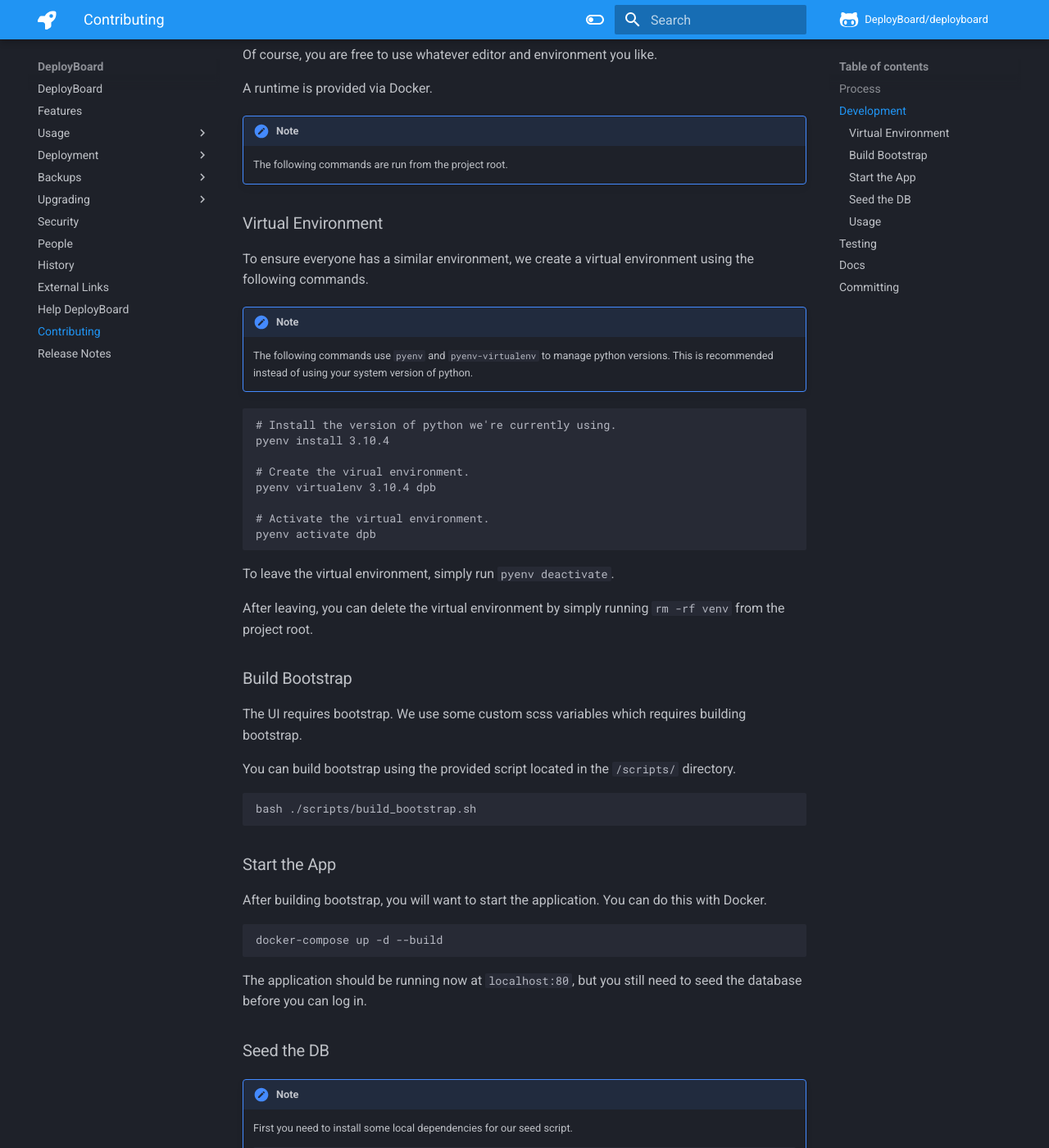
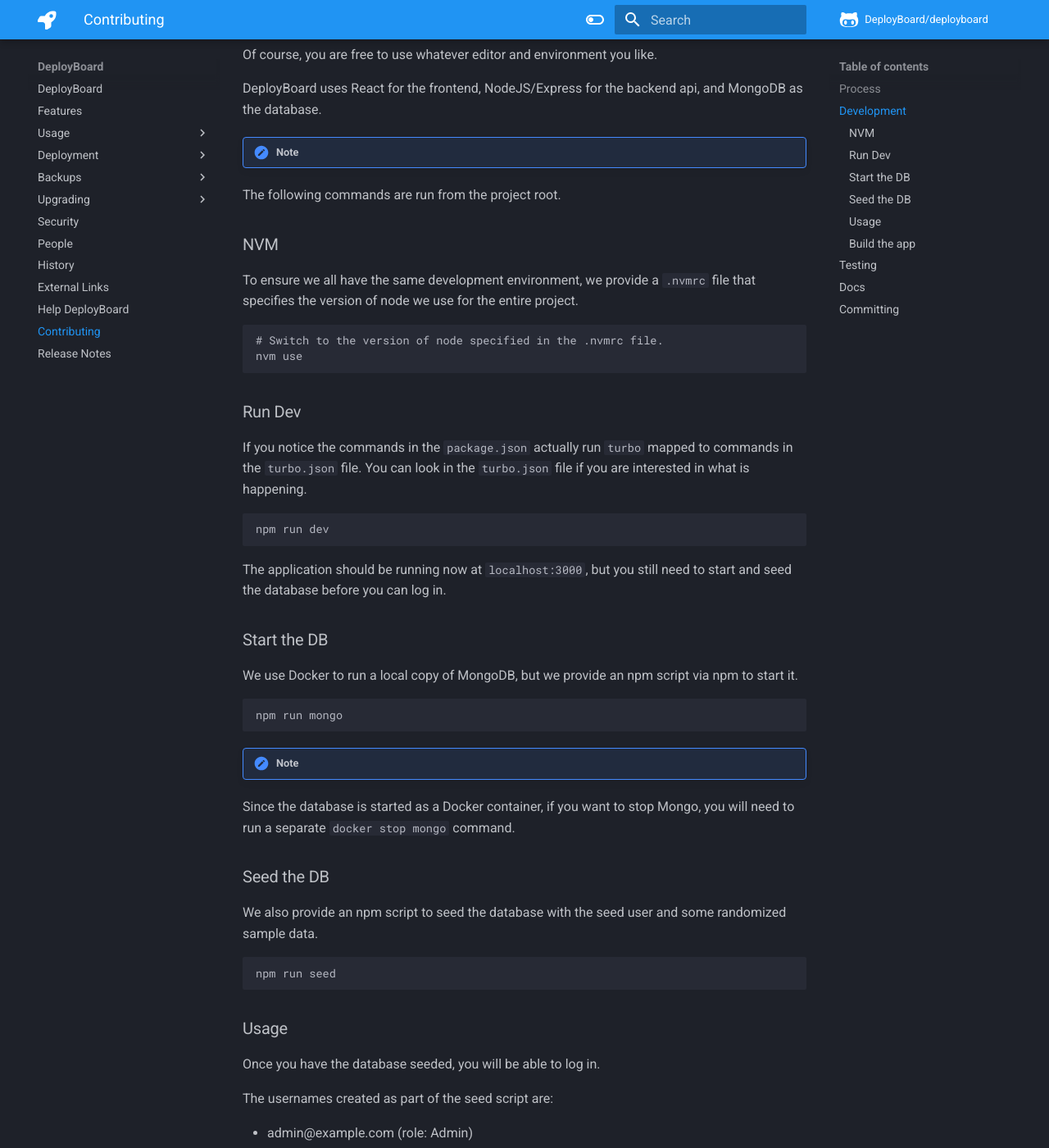
Before and after one commit to DeployBoard/deployboard, an MkDocs documentation site: the page built from apps/docs/src/contributing.md, in a window 1280 px wide and 1400 px high, scrolled down 495 px. Shown: the whole window at 82% size. Built offline with MkDocs 1.6.1 and Material for MkDocs 9.7.7, drawn with Linux system fonts in a browser that asks for light colours; comment, search, counter and statistics services are not loaded; some of the changed text lies outside the part shown.

````diff
--- a/apps/docs/src/contributing.md
+++ b/apps/docs/src/contributing.md
@@ -2,77 +2,59 @@
 
 ## Process
 
-DeployBoard works on a [Fork & Pull](https://reflectoring.io/github-fork-and-pull/){:target="_blank"} based system.
+DeployBoard works on a [Fork & Pull](https://reflectoring.io/github-fork-and-pull/){:target="\_blank"} based system.
 
-If you want to implement a new feature, or fix an existing bug, first search our [open issues](https://github.com/DeployBoard/deployboard/issues){:target="_blank"} to see if an issue already exists.
+If you want to implement a new feature, or fix an existing bug, first search our [open issues](https://github.com/DeployBoard/deployboard/issues){:target="\_blank"} to see if an issue already exists.
 
 If you find an existing issue, please first comment on the issue that you are going to work on. This helps reduce duplicated work.
 
-If you do not find an existing issue, please [open a new issue](https://github.com/DeployBoard/deployboard/issues/new/choose){:target="_blank"} filling out the provided issue templates before starting work.
+If you do not find an existing issue, please [open a new issue](https://github.com/DeployBoard/deployboard/issues/new/choose){:target="\_blank"} filling out the provided issue templates before starting work.
 
 ## Development
 
 Of course, you are free to use whatever editor and environment you like.
 
-A runtime is provided via Docker.
+DeployBoard uses React for the frontend, NodeJS/Express for the backend api, and MongoDB as the database.
 
 !!! Note
-    The following commands are run from the project root.
+The following commands are run from the project root.
 
-### Virtual Environment
+### NVM
 
-To ensure everyone has a similar environment, we create a virtual environment using the following commands.
+To ensure we all have the same development environment, we provide a `.nvmrc` file that specifies the version of node we use for the entire project.
+
+```
+# Switch to the version of node specified in the .nvmrc file.
+nvm use
+```
+
+### Run Dev
+
+If you notice the commands in the `package.json` actually run `turbo` mapped to commands in the `turbo.json` file. You can look in the `turbo.json` file if you are interested in what is happening.
+
+```
+npm run dev
+```
+
+The application should be running now at `localhost:3000`, but you still need to start and seed the database before you can log in.
+
+### Start the DB
+
+We use Docker to run a local copy of MongoDB, but we provide an npm script via npm to start it.
+
+```
+npm run mongo
+```
 
 !!! Note
-    The following commands use `pyenv` and `pyenv-virtualenv` to manage python versions. This is recommended instead of using your system version of python.
-
-```
-# Install the version of python we're currently using.
-pyenv install 3.10.4
-
-# Create the virual environment.
-pyenv virtualenv 3.10.4 dpb
-
-# Activate the virtual environment.
-pyenv activate dpb
-```
-
-To leave the virtual environment, simply run `pyenv deactivate`.
-
-After leaving, you can delete the virtual environment by simply running `rm -rf venv` from the project root.
-
-### Build Bootstrap
-
-The UI requires bootstrap. We use some custom scss variables which requires building bootstrap.
-
-You can build bootstrap using the provided script located in the `/scripts/` directory.
-
-```
-bash ./scripts/build_bootstrap.sh
-```
-
-### Start the App
-
-After building bootstrap, you will want to start the application. You can do this with Docker.
-
-```
-docker-compose up -d --build
-```
-
-The application should be running now at `localhost:80`, but you still need to seed the database before you can log in.
+Since the database is started as a Docker container, if you want to stop Mongo, you will need to run a separate `docker stop mongo` command.
 
 ### Seed the DB
 
-!!! Note
-    First you need to install some local dependencies for our seed script.
-    ```
-    pip3 install -r requirements-dev.txt
-    ```
-
-Once the application is up, you can seed the database using the provided script in the `/scripts/` directory.
+We also provide an npm script to seed the database with the seed user and some randomized sample data.
 
 ```
-python3 ./scripts/db_seed.py
+npm run seed
 ```
 
 ### Usage
@@ -85,61 +67,42 @@
 - editor@example.com (role: Editor)
 - viewer@example.com (role: Viewer)
 
-The password provided for all development users is the string `secret`.
+The password provided for all development users is the string `Password123`.
 
 !!! Note
-    Disabled users are also created for each role. The disabled users were created for testing access controls.
+Disabled users are also created for each role. The disabled users were created for testing access controls.
 
-API Keys are also created, you can find them at `localhost/settings/apikeys`.
+API Keys are also created, you can find them at `localhost:3000/settings/apikeys`.
+
+### Build the app
+
+After testing in the Dev environment, we want to create a production ready build to verify everything still works.
+
+```
+# Build the app
+npm run build
+
+# Start the app from the built bundle
+npm run start
+```
+
+Since the built app uses the same database, you don't need to restart the DB or re-run the seed script, the previous credentials should still work.
 
 ## Testing
 
-Tests are run using pyteset on Docker.
-
-We currently build our own docker image locally to use for pytest. To build the deployboard-pytest docker image run the following command.
-
-```
-docker build --no-cache -t deployboard-pytest:latest -f tests/Dockerfile .
-```
-
-Now that we have the image built, we can run the container passing in our code.
-
-```
-docker run --rm -it -v ${PWD}:/app deployboard-pytest
-```
-
-This will run all of our tests and generate a coverage report at the root of the project `/htmlcov/index.html`
+TBD
 
 ## Docs
 
-Docs are hosted via Docker, and can be started as part of the docker-compose script mentioned in the above section.
+Docs are hosted via Docker, and can be started with an npm script like the Mongo database.
+
+```
+npm run docs
+```
 
 !!! Note
-    If you have already started the application with `docker-compose` the Docs will be available at: `localhost:8000`.
-
-The Docs source code is found in `/src/docs/` of the project root.
-
-If you only want to run the Docs, and not the rest of the application, you can do so by running this command
-
-```
-docker run --rm -it -p 8000:8000 -v ${PWD}/docs:/docs squidfunk/mkdocs-material
-```
-
-Just like running via `docker-compose`, the Docs will be available at `localhost:8000`.
+Just like the MongoDB container, we will need to stop the Docs container separately with `docker stop docs`
 
 ## Committing
 
-We use pre-commit hooks to verify some things prior to committing to source control.
-
-To enable this, you need to run the following commands.
-
-!!! Note
-    Make sure to set up your [Virtual Environment](contributing.md#virtual-environment).
-
-```
-# Install pre-commit and any other dev dependencies.
-pip3 install -r requirements-dev.txt
-
-# Install git hooks in the .git directory.
-pre-commit install
-```
+TODO: Set up a pre-commit library.
--- a/turbo.json
+++ b/turbo.json
@@ -7,7 +7,7 @@
     },
     "build": {
       "dependsOn": ["^build"],
-      "outputs": ["build/**"]
+      "outputs": ["build/**", "dist/**"]
     },
     "start": {
       "dependsOn": ["^start"]
````
Also changed, not shown: 10 other files.
